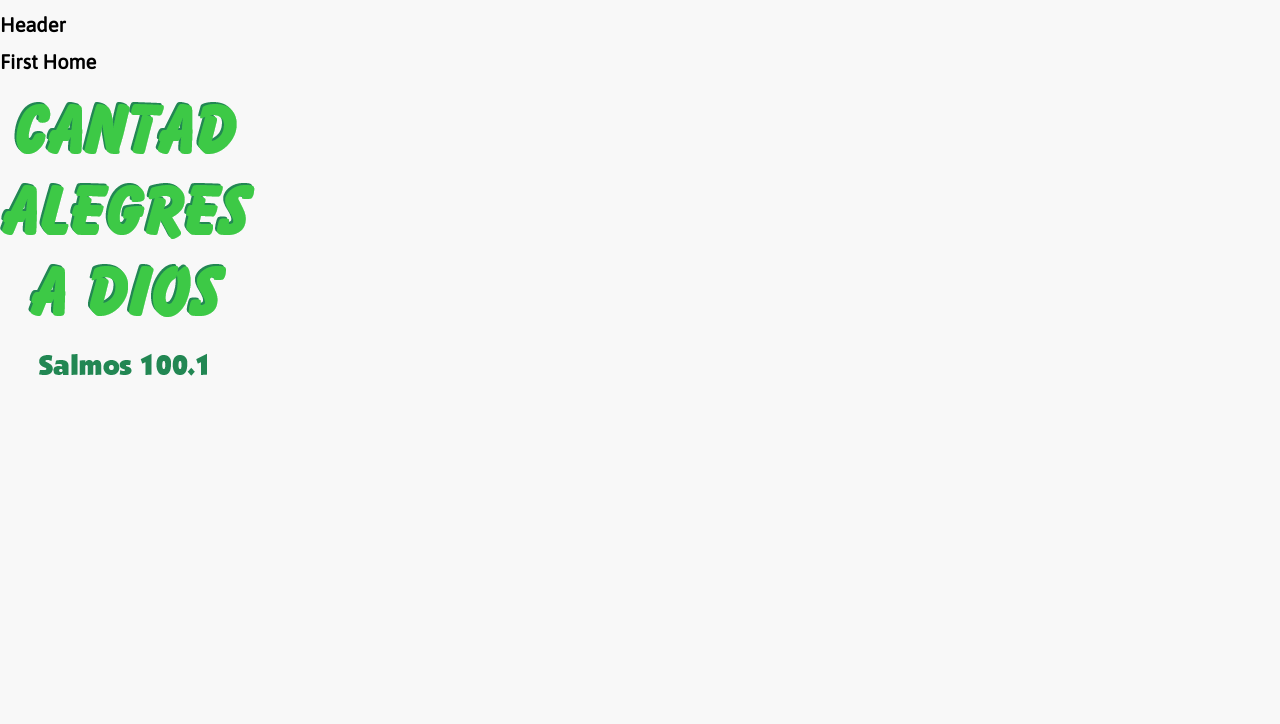
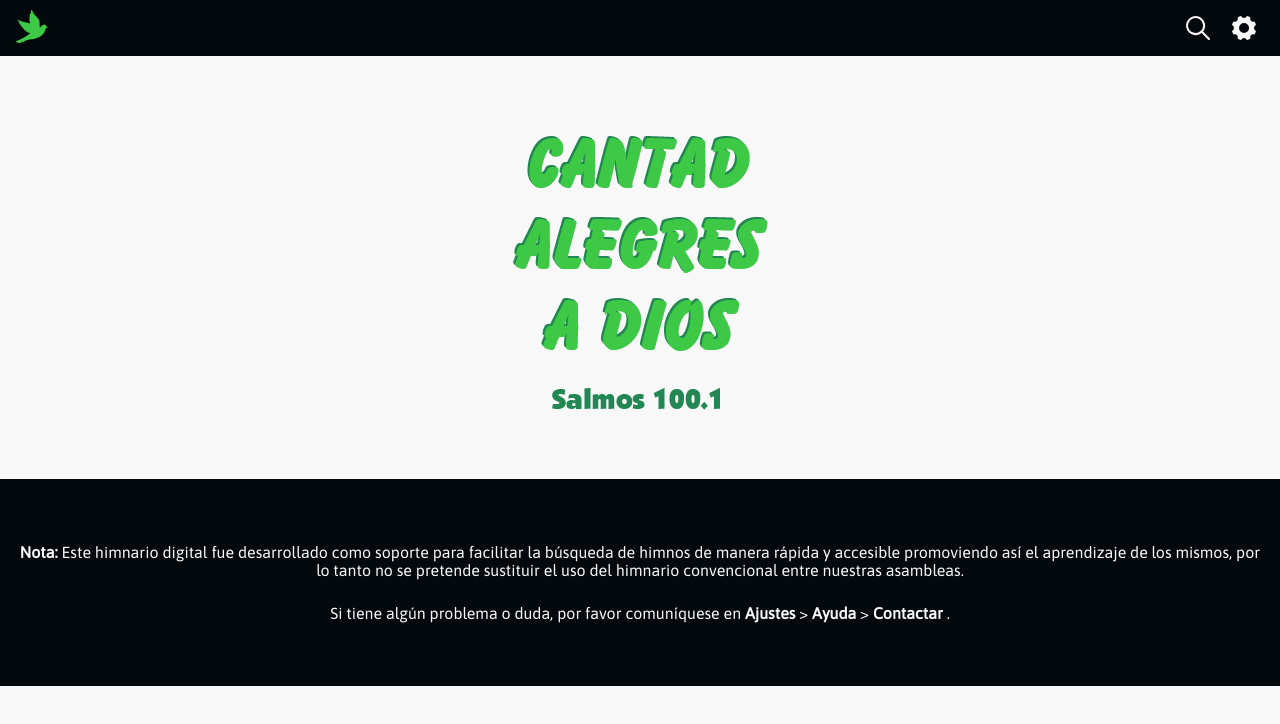
Before and after one commit to seudosan/cantad-alegres-a-dios, a React app: page / in a window 1280 px wide. Shown: the top 724 px of the page. Built offline with nearby package versions, Linux system fonts and the light colour scheme; a web font is replaced by a local one.

Commit message:
:art: Improvised project structure
Components with their respective styles and containers have been added.

```diff
--- a/src/assets/styles/App.scss
+++ b/src/assets/styles/App.scss
@@ -1,12 +1,5 @@
 @import url('./index.css');
-
-$primary-dark-color: #04090D;
-$secondary-dark-color: #08141D;
-$gray-color: #4D565C;
-$soft-gray-color: #A1A6A9;
-$white-color: #F8F8F8;
-$light-green-color: #3DC946;
-$dark-green-color: #228753;
+@import '@styles/Vars.scss';
 
 * {
   font-family: 'Asap';
@@ -28,3 +21,14 @@ body {
   min-width: 320px;
   flex-direction: column;
 }
+ul {
+  list-style: none;
+}
+a {
+  text-decoration: none;
+}
+#app {
+  width: 100%;
+  display: flex;
+  flex-direction: column;
+}
--- /dev/null
+++ b/src/assets/styles/Footer.scss
@@ -0,0 +1,12 @@
+@import '@styles/Vars.scss';
+
+.footer {
+  background-color: $primary-dark-color;
+  color: $white-color;
+  display: flex;
+  flex-direction: column;
+  gap: 24px;
+  font-size: 1.6rem;
+  padding: 64px 16px;
+  text-align: center;
+}
--- /dev/null
+++ b/src/assets/styles/Header.scss
@@ -0,0 +1,17 @@
+@import '@styles/Vars.scss';
+
+.header {
+  align-items: center;
+  background-color: $primary-dark-color;
+  display: flex;
+  flex-direction: row;
+  justify-content: space-between;
+  padding: 8px 16px;
+  width: 100%;
+}
+.header-nav__list {
+  display: flex;
+  flex-direction: row;
+  gap: 6px;
+  align-items: center;
+}
--- /dev/null
+++ b/src/assets/styles/Home.scss
@@ -0,0 +1,4 @@
+.home__img {
+  padding: 64px 32px;
+  margin: 0 auto;
+}
--- /dev/null
+++ b/src/assets/styles/IconButton.scss
@@ -0,0 +1,22 @@
+@import '@styles/Vars.scss';
+
+.icon-button {
+  width: 40px;
+  height: 40px;
+  background-color: transparent;
+  border: none;
+  cursor: pointer;
+  background-color: $gray-color;
+  border-radius: 100%;
+  display: flex;
+  justify-content: center;
+  align-items: center;
+
+  &.icon-button--inactive {
+    background-color: transparent;
+
+    &:hover {
+      background-color: $transparent-gray-color;
+    }
+  }
+}
--- /dev/null
+++ b/src/assets/styles/Vars.scss
@@ -0,0 +1,8 @@
+$primary-dark-color: #04090D;
+$secondary-dark-color: #08141D;
+$gray-color: #4D565C;
+$soft-gray-color: #A1A6A9;
+$transparent-gray-color: rgba(161,166,169,0.2);
+$white-color: #F8F8F8;
+$light-green-color: #3DC946;
+$dark-green-color: #228753;
--- /dev/null
+++ b/src/components/Footer.jsx
@@ -0,0 +1,25 @@
+/* eslint-disable import/no-unresolved */
+import React from 'react';
+import '@styles/Footer.scss';
+
+const Footer = () => {
+  return (
+    <footer className='footer'>
+      <p>
+        <strong>Nota: </strong>
+        Este himnario digital fue desarrollado como soporte para facilitar la búsqueda de himnos de manera rápida y accesible promoviendo así el aprendizaje de los mismos, por lo tanto no se pretende sustituir el uso del himnario convencional entre nuestras asambleas.
+      </p>
+      <p>
+        Si tiene algún problema o duda, por favor comuníquese en
+        <strong> Ajustes </strong>
+        &gt;
+        <strong> Ayuda </strong>
+        &gt;
+        <strong> Contactar </strong>
+        .
+      </p>
+    </footer>
+  );
+};
+
+export default Footer;
--- a/src/components/Header.jsx
+++ b/src/components/Header.jsx
@@ -1,8 +1,27 @@
+/* eslint-disable import/no-unresolved */
 import React from 'react';
+import Icon from '@icons/dove.svg';
+import Search from '@icons/search.svg';
+import Settings from '@icons/settings.svg';
+import IconButton from '@components/IconButton';
+import { Link } from 'react-router-dom';
+import '@styles/Header.scss';
 
 const Header = () => (
-  <header>
-    <h1>Header</h1>
+  <header className='header'>
+    <Link className='header__home' to='/'>
+      <img className='header__icon' src={Icon} alt='App Icon' />
+    </Link>
+    <nav className='header-nav'>
+      <ul className='header-nav__list'>
+        <li className='header-nav__item'>
+          <IconButton icon={Search} title='Search' initialState='inactive' />
+        </li>
+        <li className='header-nav__item'>
+          <IconButton icon={Settings} title='Settings' initialState='inactive' />
+        </li>
+      </ul>
+    </nav>
   </header>
 );
 
--- /dev/null
+++ b/src/components/IconButton.jsx
@@ -0,0 +1,22 @@
+/* eslint-disable import/no-unresolved */
+import React from 'react';
+import '@styles/IconButton.scss';
+
+const STATE = ['active', 'inactive'];
+
+const IconButton = ({ icon, alt, title, initialState, onClick }) => {
+  const checkState = STATE.includes(initialState) ? initialState : 'active';
+
+  return (
+    <button
+      type='button'
+      onClick={onClick}
+      className={`icon-button icon-button--${checkState}`}
+      title={title}
+    >
+      <img className='icon-button__icon' src={icon} alt={alt} />
+    </button>
+  );
+};
+
+export default IconButton;
--- a/src/containers/Home.jsx
+++ b/src/containers/Home.jsx
@@ -1,11 +1,13 @@
 /* eslint-disable import/no-unresolved */
 import React from 'react';
+import Footer from '@components/Footer';
 import Main from '@images/main.png';
+import '@styles/Home.scss';
 
 const Home = () => (
   <>
-    <h1>First Home</h1>
-    <img src={Main} alt='Home' />
+    <img className='home__img' src={Main} alt='Home' />
+    <Footer />
   </>
 );
 
--- a/webpack.config.js
+++ b/webpack.config.js
@@ -13,8 +13,9 @@ module.exports = {
     extensions: ['.js', '.jsx'],
     alias: {
       '@images': path.resolve(__dirname, 'src/assets/images'),
-      '@styles': path.resolve(__dirname, 'src/styles'),
+      '@styles': path.resolve(__dirname, 'src/assets/styles'),
       '@icons': path.resolve(__dirname, 'src/assets/icons'),
+      '@components': path.resolve(__dirname, 'src/components'),
     },
   },
   module: {
```
Also changed, not shown: src/assets/icons/dove.svg.
